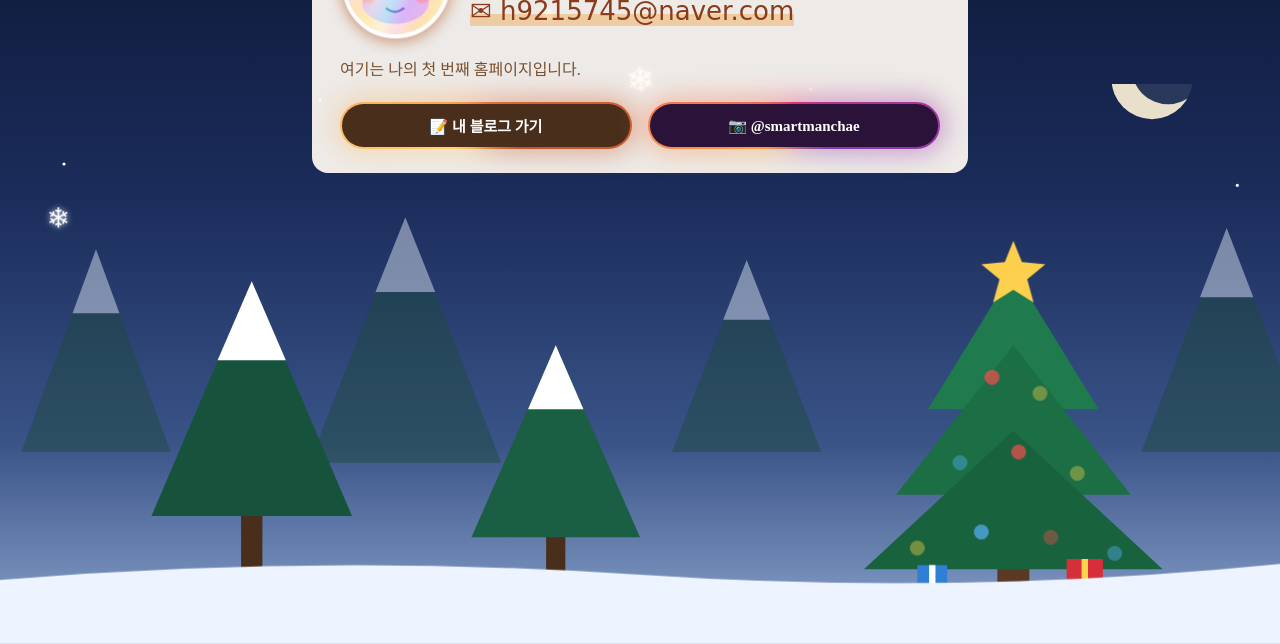
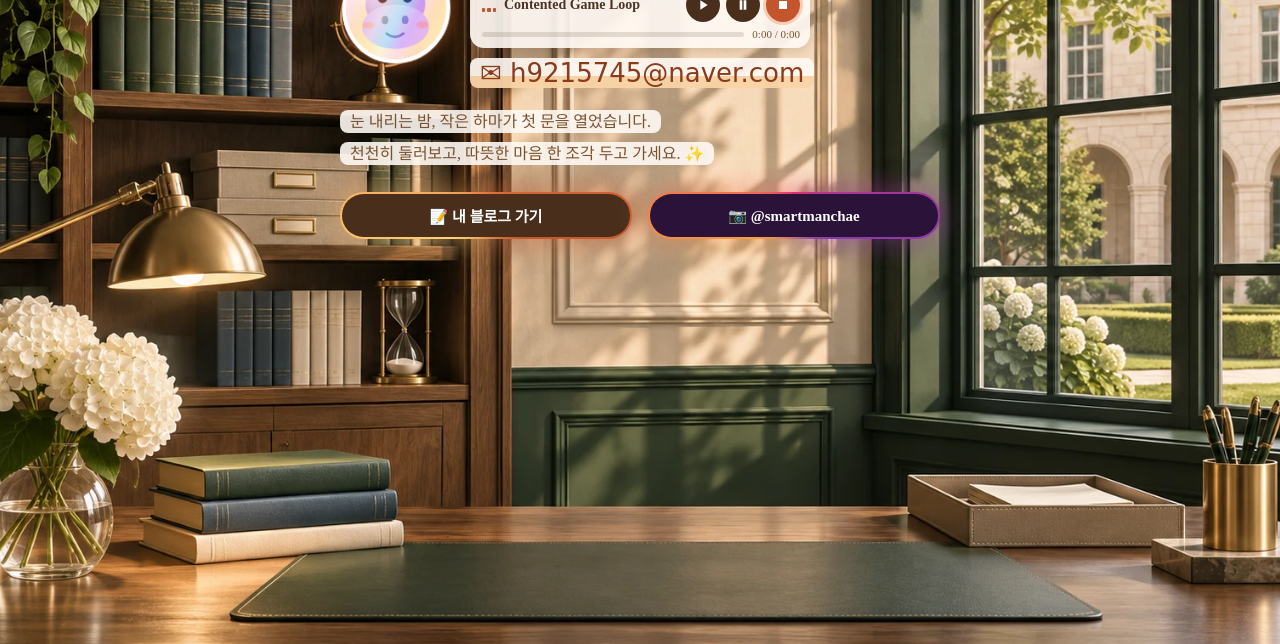
Before and after one commit to manchaeha1966-boop/my-first-home, a plain HTML site: page index.html in a window 1280 px wide. Shown: the part 156-800 px from the top of the page. Drawn offline with Linux system fonts and the light colour scheme; a web font is replaced by a local one.

Commit message:
Add study-room background, text highlights, and background music player

```diff
--- a/index.html
+++ b/index.html
@@ -5,48 +5,43 @@
   <meta name="viewport" content="width=device-width, initial-scale=1.0">
   <title>나의 첫 홈페이지</title>
   <style>
-    /* 크리스마스 눈 내리는 밤 */
+    /* 햇살 드는 서재 */
     body {
       margin: 0;
       padding: 60px 16px;
       box-sizing: border-box;
       min-height: 100vh;
       overflow-x: hidden;
-      color: #4a3426;             /* 글자: 짙은 갈색 (나무껍질) */
-      /* 깊은 밤하늘 → 눈빛에 밝아지는 지평선 */
-      background: linear-gradient(
-        to bottom,
-        #0b1430 0%,               /* 한밤의 하늘 */
-        #1b2d5c 45%,              /* 푸른 겨울밤 */
-        #3a5488 75%,              /* 눈빛이 비치는 숲 */
-        #8fa8d0 100%              /* 눈 덮인 땅 근처 */
-      );
+      color: #4a3426;             /* 글자: 짙은 갈색 (나무 책장) */
+      background-color: #e9dcc4;  /* 사진을 불러오기 전에 보이는 색 */
+      background-image: url("images/study-room.webp");
+      background-size: cover;     /* 화면을 꽉 채우기 */
+      background-position: center;
+      background-attachment: fixed; /* 스크롤해도 배경은 그대로 */
     }
 
-    /* 숲 (나무 그림): 화면 아래쪽에 고정 */
-    .forest {
-      position: fixed;
-      left: 0;
-      bottom: 0;
-      width: 100%;
-      height: 70vh;
-      z-index: -2;                /* 글자 뒤로 보내기 */
-    }
-
-    /* 글 상자: 숲 위에서도 잘 읽히도록 반투명 상자 */
+    /* 글 상자: 사진 위에서도 잘 읽히도록 반투명 상자 */
     main {
       max-width: 600px;
       margin: 0 auto;
       padding: 24px 28px;
-      background-color: rgba(255, 250, 244, 0.93);   /* 어두운 밤 배경에서도 밝게 */
-      border-radius: 16px;
+      background: none;            /* 큰 상자 없이 배경 사진이 그대로 보이게 */
+    }
+    /* 글자 바로 뒤에만 깔리는 크림색 띠: 글자 부분만 가리고 나머지는 사진이 보임 */
+    .text-bg {
+      background-color: rgba(255, 250, 244, 0.9);
+      padding: 3px 10px;
+      border-radius: 8px;
+      box-decoration-break: clone;          /* 줄이 바뀌어도 줄마다 띠가 예쁘게 */
+      -webkit-box-decoration-break: clone;
     }
     h1 {
       margin-top: 0;
       color: #c2552b;             /* 제목: 감 주황색 */
     }
     p {
-      color: #7a5230;             /* 문단: 단풍잎 갈색 */
+      color: #7a5230;             /* 문단: 따뜻한 갈색 */
+      line-height: 2;             /* 줄마다 띠가 겹치지 않게 넉넉히 */
     }
     a {
       color: #c2552b;             /* 링크: 감 주황색 */
@@ -71,7 +66,12 @@
       color: #8a3b1c;
       text-decoration: none;
       /* 아래쪽 절반만 칠해서 형광펜으로 그은 느낌 */
-      background: linear-gradient(transparent 60%, rgba(240, 168, 80, 0.45) 60%);
+      /* 크림색 띠 위에 형광펜 밑줄 (배경 두 겹) */
+      background:
+        linear-gradient(transparent 60%, rgba(240, 168, 80, 0.45) 60%),
+        rgba(255, 250, 244, 0.9);
+      padding: 0 10px;
+      border-radius: 8px;
       transition: transform 0.2s;
     }
     .email:hover {
@@ -89,6 +89,7 @@
     }
     .intro {
       margin: 18px 0 22px;
+      word-break: keep-all;        /* 한글 단어 중간에서 줄바꿈하지 않기 */
     }
     /* 버튼 두 개: 같은 너비의 두 칸 */
     .buttons {
@@ -338,54 +339,110 @@
       word-break: keep-all;        /* 한글 단어 중간에서 줄바꿈하지 않기 */
     }
 
-    /* ---------- 눈송이 ---------- */
-    .leaf {
-      position: fixed;
-      top: -10vh;
-      font-size: 28px;
+    /* ---------- 미니 MP3 플레이어 ---------- */
+    .player {
+      width: 100%;
+      max-width: 340px;
+      box-sizing: border-box;
+      padding: 8px 10px 8px 12px;
+      border-radius: 14px;
+      background-color: rgba(255, 250, 244, 0.9);
+      box-shadow: 0 4px 14px rgba(74, 52, 38, 0.2);
+    }
+    .player-top {
+      display: flex;
+      align-items: center;
+      gap: 8px;
+    }
+    .player-title {
+      flex: 1;
+      min-width: 0;
+      overflow: hidden;
+      white-space: nowrap;
+      text-overflow: ellipsis;     /* 제목이 길면 ... 으로 */
+      font-size: 14px;
+      font-weight: bold;
+      color: #4a3426;
+      text-align: left;
+    }
+    .player-buttons {
+      display: flex;
+      gap: 6px;
+    }
+    .player-btn {
+      display: grid;
+      place-items: center;
+      width: 34px;
+      height: 34px;
+      padding: 0;
+      border: 0;
+      border-radius: 50%;
+      background-color: #4a2e1c;
       color: #fff;
-      text-shadow: 0 0 6px rgba(255, 255, 255, 0.8);   /* 은은하게 빛나는 눈 */
-      z-index: -1;
-      pointer-events: none;       /* 낙엽이 클릭을 방해하지 않게 */
-      animation: fall linear infinite;
+      cursor: pointer;
+      transition: transform 0.15s, background-color 0.2s, box-shadow 0.2s;
     }
-    /* 내리는 눈: 위에서 아래로, 좌우로 흔들리며 빙글빙글 */
-    @keyframes fall {
-      0%   { transform: translate(0, 0) rotate(0deg); }
-      25%  { transform: translate(40px, 30vh) rotate(90deg); }
-      50%  { transform: translate(-30px, 60vh) rotate(200deg); }
-      75%  { transform: translate(30px, 90vh) rotate(290deg); }
-      100% { transform: translate(-10px, 115vh) rotate(360deg); }
+    .player-btn svg { width: 16px; height: 16px; fill: currentColor; }
+    .player-btn:hover { transform: scale(1.08); }
+    .player-btn:active { transform: scale(0.94); }
+    /* 지금 상태인 버튼은 감 주황색으로 빛나기 */
+    .player-btn[aria-pressed="true"] {
+      background-color: #c2552b;
+      box-shadow: 0 0 0 3px rgba(232, 116, 59, 0.3);
     }
-
-    /* 트리 전구 반짝반짝 */
-    .bulb { animation: twinkle 1.6s ease-in-out infinite alternate; }
-    .bulb:nth-child(3n)   { animation-delay: 0.5s; }
-    .bulb:nth-child(3n+1) { animation-delay: 1s; }
-    @keyframes twinkle {
-      from { opacity: 1; }
-      to   { opacity: 0.35; }
+    .player-btn:focus-visible {
+      outline: 2px solid #c2552b;
+      outline-offset: 2px;
     }
-    .star-top { animation: twinkle 2.4s ease-in-out infinite alternate; }
-
-    /* 눈송이마다 위치, 속도, 시작 시간, 크기를 다르게 */
-    .l1 { left: 5%;  animation-duration: 11s; animation-delay: 0s; }
-    .l2 { left: 18%; animation-duration: 14s; animation-delay: 3s;  font-size: 22px; }
-    .l3 { left: 32%; animation-duration: 10s; animation-delay: 6s; }
-    .l4 { left: 47%; animation-duration: 13s; animation-delay: 1s;  font-size: 34px; }
-    .l5 { left: 60%; animation-duration: 12s; animation-delay: 8s;  font-size: 20px; }
-    .l6 { left: 74%; animation-duration: 15s; animation-delay: 4s; }
-    .l7 { left: 88%; animation-duration: 11s; animation-delay: 7s;  font-size: 24px; }
-    .l8  { left: 12%; animation-duration: 16s; animation-delay: 9s;  font-size: 16px; }
-    .l9  { left: 39%; animation-duration: 12s; animation-delay: 2s;  font-size: 18px; }
-    .l10 { left: 54%; animation-duration: 17s; animation-delay: 5s;  font-size: 14px; }
-    .l11 { left: 68%; animation-duration: 13s; animation-delay: 10s; font-size: 18px; }
-    .l12 { left: 94%; animation-duration: 15s; animation-delay: 2s;  font-size: 16px; }
-
-    /* 움직임을 줄이도록 설정한 사용자를 위해 애니메이션 끄기 */
+    .player-bottom {
+      display: flex;
+      align-items: center;
+      gap: 8px;
+      margin-top: 6px;
+    }
+    .player-bar {
+      position: relative;
+      flex: 1;
+      height: 5px;
+      border-radius: 99px;
+      background-color: rgba(74, 46, 28, 0.15);
+      overflow: hidden;
+    }
+    .player-progress {
+      position: absolute;
+      inset: 0 auto 0 0;
+      width: 0%;
+      border-radius: inherit;
+      background: linear-gradient(90deg, #ffd27a, #e8743b, #c2552b);
+    }
+    .player-time {
+      font-size: 11px;
+      color: #7a5230;
+      font-variant-numeric: tabular-nums;   /* 숫자 폭을 같게 해서 흔들리지 않게 */
+    }
+    /* 재생 중이면 막대 3개가 춤추는 이퀄라이저 */
+    .player-eq {
+      display: flex;
+      align-items: flex-end;
+      gap: 2px;
+      width: 14px;
+      height: 14px;
+    }
+    .player-eq i {
+      flex: 1;
+      height: 30%;
+      border-radius: 1px;
+      background-color: #c2552b;
+    }
+    .player.is-playing .player-eq i { animation: eq 0.9s ease-in-out infinite alternate; }
+    .player.is-playing .player-eq i:nth-child(2) { animation-delay: 0.3s; }
+    .player.is-playing .player-eq i:nth-child(3) { animation-delay: 0.6s; }
+    @keyframes eq {
+      from { height: 25%; }
+      to   { height: 100%; }
+    }
     @media (prefers-reduced-motion: reduce) {
-      .leaf { animation: none; display: none; }
-      .bulb, .star-top { animation: none; }
+      .player.is-playing .player-eq i { animation: none; height: 70%; }
     }
 
     /* 휴대폰처럼 좁은 화면: 프로필을 가운데 세로 정렬, 버튼 글자 조금 작게
@@ -403,83 +460,7 @@
   </style>
 </head>
 <body>
-  <!-- 숲 그림 (SVG: 코드로 그리는 그림) -->
-  <svg class="forest" viewBox="0 0 1200 600" preserveAspectRatio="xMidYMax slice" aria-hidden="true">
-    <!-- 달과 별 -->
-    <circle cx="1080" cy="70" r="38" fill="#fff6d8" opacity="0.9"/>
-    <circle cx="1095" cy="60" r="34" fill="#16264f" opacity="0.9"/>
-    <g fill="#fff">
-      <circle cx="120" cy="40"  r="2"/>
-      <circle cx="300" cy="90"  r="1.5"/>
-      <circle cx="520" cy="30"  r="2"/>
-      <circle cx="760" cy="80"  r="1.5"/>
-      <circle cx="900" cy="25"  r="2"/>
-      <circle cx="60"  cy="150" r="1.5"/>
-      <circle cx="1160" cy="170" r="1.5"/>
-    </g>
-    <!-- 뒤쪽 눈 덮인 소나무들 (흐리고 연하게) -->
-    <g opacity="0.45">
-      <polygon points="90,230 160,420 20,420" fill="#1e4a3a"/>
-      <polygon points="90,230 112,290 68,290" fill="#eef4ff"/>
-      <polygon points="380,200 470,430 290,430" fill="#1e4a3a"/>
-      <polygon points="380,200 408,270 352,270" fill="#eef4ff"/>
-      <polygon points="700,240 770,420 630,420" fill="#1e4a3a"/>
-      <polygon points="700,240 722,296 678,296" fill="#eef4ff"/>
-      <polygon points="1150,210 1230,420 1070,420" fill="#1e4a3a"/>
-      <polygon points="1150,210 1175,275 1125,275" fill="#eef4ff"/>
-    </g>
-    <!-- 앞쪽 소나무들 -->
-    <g>
-      <rect x="226" y="470" width="20" height="70" fill="#4a2e1c"/>
-      <polygon points="236,260 330,480 142,480" fill="#17533c"/>
-      <polygon points="236,260 268,334 204,334" fill="#ffffff"/>
-      <rect x="512" y="490" width="18" height="50" fill="#4a2e1c"/>
-      <polygon points="521,320 600,500 442,500" fill="#1a5e44"/>
-      <polygon points="521,320 547,380 495,380" fill="#ffffff"/>
-    </g>
-    <!-- 크리스마스 트리 -->
-    <g>
-      <rect x="935" y="510" width="30" height="40" fill="#5a3a24"/>
-      <polygon points="950,250 1030,380 870,380" fill="#1f7a4d"/>
-      <polygon points="950,320 1060,460 840,460" fill="#1c6e45"/>
-      <polygon points="950,400 1090,530 810,530" fill="#18623d"/>
-      <!-- 반짝이는 전구 -->
-      <g>
-        <circle class="bulb" cx="930"  cy="350" r="7" fill="#ff4d4d"/>
-        <circle class="bulb" cx="975"  cy="365" r="7" fill="#ffd34d"/>
-        <circle class="bulb" cx="900"  cy="430" r="7" fill="#5ab4ff"/>
-        <circle class="bulb" cx="955"  cy="420" r="7" fill="#ff4d4d"/>
-        <circle class="bulb" cx="1010" cy="440" r="7" fill="#ffd34d"/>
-        <circle class="bulb" cx="860"  cy="510" r="7" fill="#ffd34d"/>
-        <circle class="bulb" cx="920"  cy="495" r="7" fill="#5ab4ff"/>
-        <circle class="bulb" cx="985"  cy="500" r="7" fill="#ff4d4d"/>
-        <circle class="bulb" cx="1045" cy="515" r="7" fill="#5ab4ff"/>
-      </g>
-      <!-- 꼭대기 별 -->
-      <path class="star-top" d="M950 222 L958 242 L980 244 L963 258 L969 280 L950 268 L931 280 L937 258 L920 244 L942 242 Z" fill="#ffd34d"/>
-      <!-- 선물 상자 -->
-      <rect x="1000" y="520" width="34" height="28" fill="#d62f3a"/>
-      <rect x="1014" y="520" width="6"  height="28" fill="#ffd34d"/>
-      <rect x="860"  y="526" width="28" height="22" fill="#2f7fd6"/>
-      <rect x="871"  y="526" width="6"  height="22" fill="#ffffff"/>
-    </g>
-    <!-- 눈 쌓인 땅 -->
-    <path d="M0 540 Q300 515 600 535 T1200 525 V600 H0 Z" fill="#eef4ff"/>
-  </svg>
-
-  <!-- 내리는 눈송이 -->
-  <span class="leaf l1" aria-hidden="true">❄</span>
-  <span class="leaf l2" aria-hidden="true">❅</span>
-  <span class="leaf l3" aria-hidden="true">❆</span>
-  <span class="leaf l4" aria-hidden="true">❄</span>
-  <span class="leaf l5" aria-hidden="true">❅</span>
-  <span class="leaf l6" aria-hidden="true">❆</span>
-  <span class="leaf l7" aria-hidden="true">❄</span>
-  <span class="leaf l8" aria-hidden="true">•</span>
-  <span class="leaf l9" aria-hidden="true">❅</span>
-  <span class="leaf l10" aria-hidden="true">•</span>
-  <span class="leaf l11" aria-hidden="true">❆</span>
-  <span class="leaf l12" aria-hidden="true">•</span>
+  <!-- 배경: 햇살 드는 서재 사진 (CSS의 body 배경으로 깔림) -->
 
   <main>
     <div class="profile">
@@ -528,11 +509,33 @@
       </button>
       <!-- 이름 바로 아래에 연락처: 명함처럼 '누구인지 + 연락처'를 한 덩어리로 -->
       <div class="profile-text">
-        <h1>안녕하세요!</h1>
+        <h1><span class="text-bg">안녕하세요!</span></h1>
+        <!-- 미니 MP3 플레이어 -->
+        <div class="player" role="group" aria-label="배경 음악 플레이어">
+          <div class="player-top">
+            <span class="player-eq" aria-hidden="true"><i></i><i></i><i></i></span>
+            <span class="player-title">Contented Game Loop</span>
+            <span class="player-buttons">
+              <button class="player-btn" type="button" data-act="play" aria-label="재생" aria-pressed="false">
+                <svg viewBox="0 0 24 24" aria-hidden="true"><path d="M8 5v14l11-7z"/></svg>
+              </button>
+              <button class="player-btn" type="button" data-act="pause" aria-label="일시정지" aria-pressed="false">
+                <svg viewBox="0 0 24 24" aria-hidden="true"><path d="M7 5h4v14H7zM13 5h4v14h-4z"/></svg>
+              </button>
+              <button class="player-btn" type="button" data-act="stop" aria-label="정지 (음악 끄기)" aria-pressed="true">
+                <svg viewBox="0 0 24 24" aria-hidden="true"><path d="M6 6h12v12H6z"/></svg>
+              </button>
+            </span>
+          </div>
+          <div class="player-bottom">
+            <span class="player-bar"><span class="player-progress"></span></span>
+            <span class="player-time" aria-live="off">0:00 / 0:00</span>
+          </div>
+        </div>
         <a class="email" href="mailto:h9215745@naver.com">✉ h9215745@naver.com</a>
       </div>
     </div>
-    <p class="intro">여기는 나의 첫 번째 홈페이지입니다.</p>
+    <p class="intro"><span class="text-bg">눈 내리는 밤, 작은 하마가 첫 문을 열었습니다.<br>천천히 둘러보고, 따뜻한 마음 한 조각 두고 가세요. ✨</span></p>
     <!-- 버튼 두 개를 같은 너비로 나란히 -->
     <div class="buttons">
       <!-- 블로그 버튼: 누르면 새 탭에서 내 네이버 블로그가 열림 -->
@@ -549,6 +552,9 @@
       </a>
     </div>
   </main>
+
+  <!-- 배경 음악: loop = 끝나면 처음부터 다시 -->
+  <audio id="bgm" src="audio/contented-game-loop.mp3" loop preload="auto"></audio>
 
   <script>
     // 마그네틱 글로우 버튼: 마우스를 따라 끌려오기 + 하이라이트 + 클릭 물결
@@ -652,6 +658,73 @@
       requestAnimationFrame(loop);
     }
     requestAnimationFrame(loop);
+
+    // ---------- 배경 음악 ----------
+    const bgm = document.getElementById("bgm");
+    const player = document.querySelector(".player");
+    const progress = player.querySelector(".player-progress");
+    const timeText = player.querySelector(".player-time");
+    const playerButtons = {
+      play:  player.querySelector('[data-act="play"]'),
+      pause: player.querySelector('[data-act="pause"]'),
+      stop:  player.querySelector('[data-act="stop"]'),
+    };
+    bgm.volume = 0.4;              // 너무 크지 않게 (0 ~ 1)
+    let userTurnedOff = false;     // 방문자가 직접 끈 경우엔 다시 켜지 않기
+
+    // 1:05 처럼 분:초 로 바꾸기
+    const toTime = (s) => {
+      if (!isFinite(s)) s = 0;
+      return Math.floor(s / 60) + ":" + String(Math.floor(s % 60)).padStart(2, "0");
+    };
+
+    // 지금 상태(재생 / 일시정지 / 정지)에 맞게 버튼 불 켜기
+    function showMusicState() {
+      const playing = !bgm.paused;
+      const stopped = bgm.paused && bgm.currentTime === 0;
+      playerButtons.play.setAttribute("aria-pressed", String(playing));
+      playerButtons.pause.setAttribute("aria-pressed", String(!playing && !stopped));
+      playerButtons.stop.setAttribute("aria-pressed", String(stopped));
+      player.classList.toggle("is-playing", playing);
+    }
+    function showProgress() {
+      const ratio = bgm.duration ? bgm.currentTime / bgm.duration : 0;
+      progress.style.width = ratio * 100 + "%";
+      timeText.textContent = toTime(bgm.currentTime) + " / " + toTime(bgm.duration);
+    }
+    bgm.addEventListener("play", showMusicState);
+    bgm.addEventListener("pause", showMusicState);
+    bgm.addEventListener("timeupdate", showProgress);
+    bgm.addEventListener("loadedmetadata", showProgress);
+
+    playerButtons.play.addEventListener("click", (event) => {
+      event.stopPropagation();
+      userTurnedOff = false;
+      bgm.play().catch(() => {});
+    });
+    playerButtons.pause.addEventListener("click", (event) => {
+      event.stopPropagation();
+      userTurnedOff = true;
+      bgm.pause();                 // 멈춘 자리 기억 → 재생 누르면 이어서
+    });
+    playerButtons.stop.addEventListener("click", (event) => {
+      event.stopPropagation();
+      userTurnedOff = true;
+      bgm.pause();
+      bgm.currentTime = 0;         // 처음으로 되감기 = 완전히 끄기
+      showMusicState();
+      showProgress();
+    });
+
+    // 브라우저는 소리가 나는 자동 재생을 막는 경우가 많아요.
+    // 그래서 먼저 바로 틀어 보고, 막히면 방문자가 화면을 처음 누르거나 키를 누를 때 시작해요.
+    function startOnFirstTouch() {
+      if (!userTurnedOff && bgm.paused) bgm.play().catch(() => {});
+    }
+    bgm.play().catch(() => {
+      document.addEventListener("pointerdown", startOnFirstTouch, { once: true });
+      document.addEventListener("keydown", startOnFirstTouch, { once: true });
+    });
   </script>
 </body>
 </html>
```
Also changed, not shown: images/study-room.webp (added), 1 other file.
